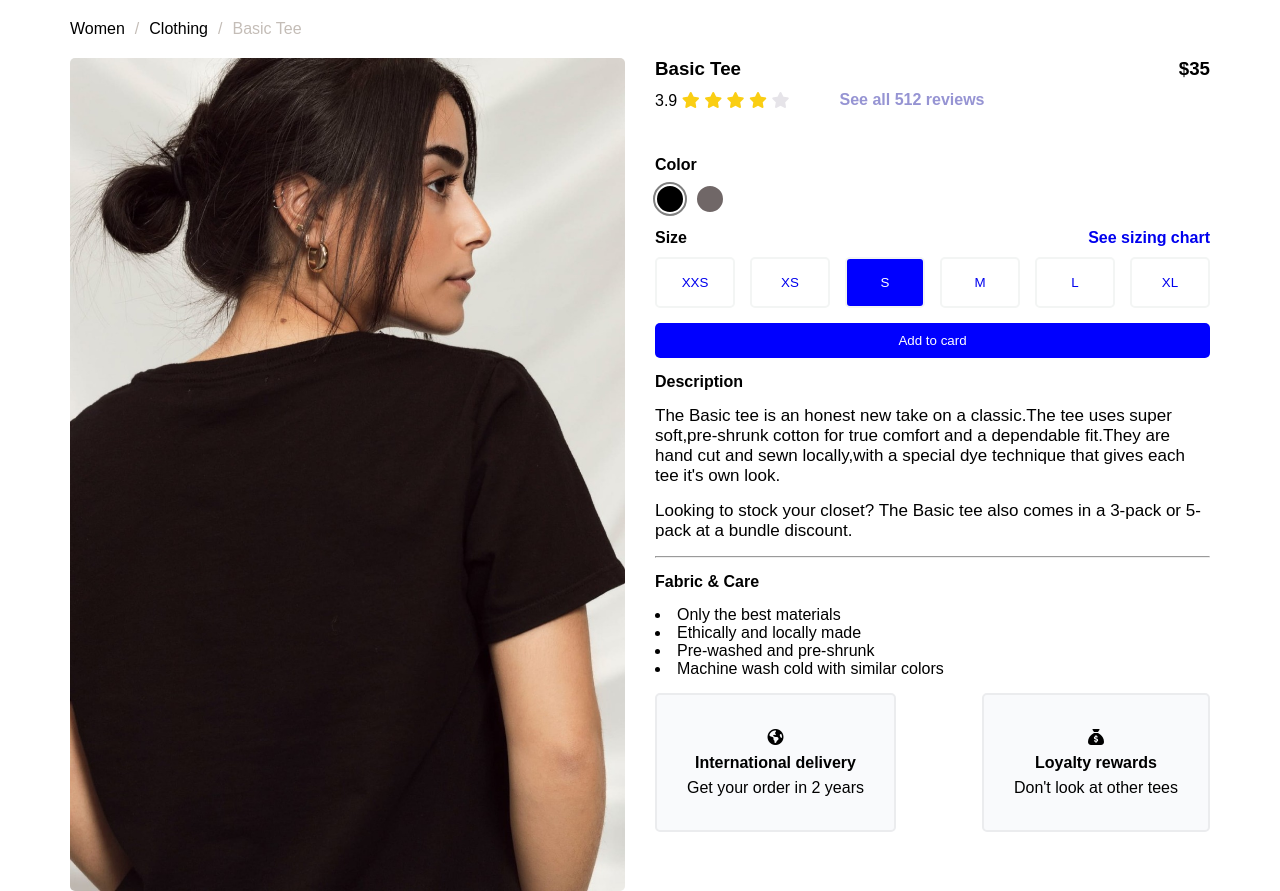
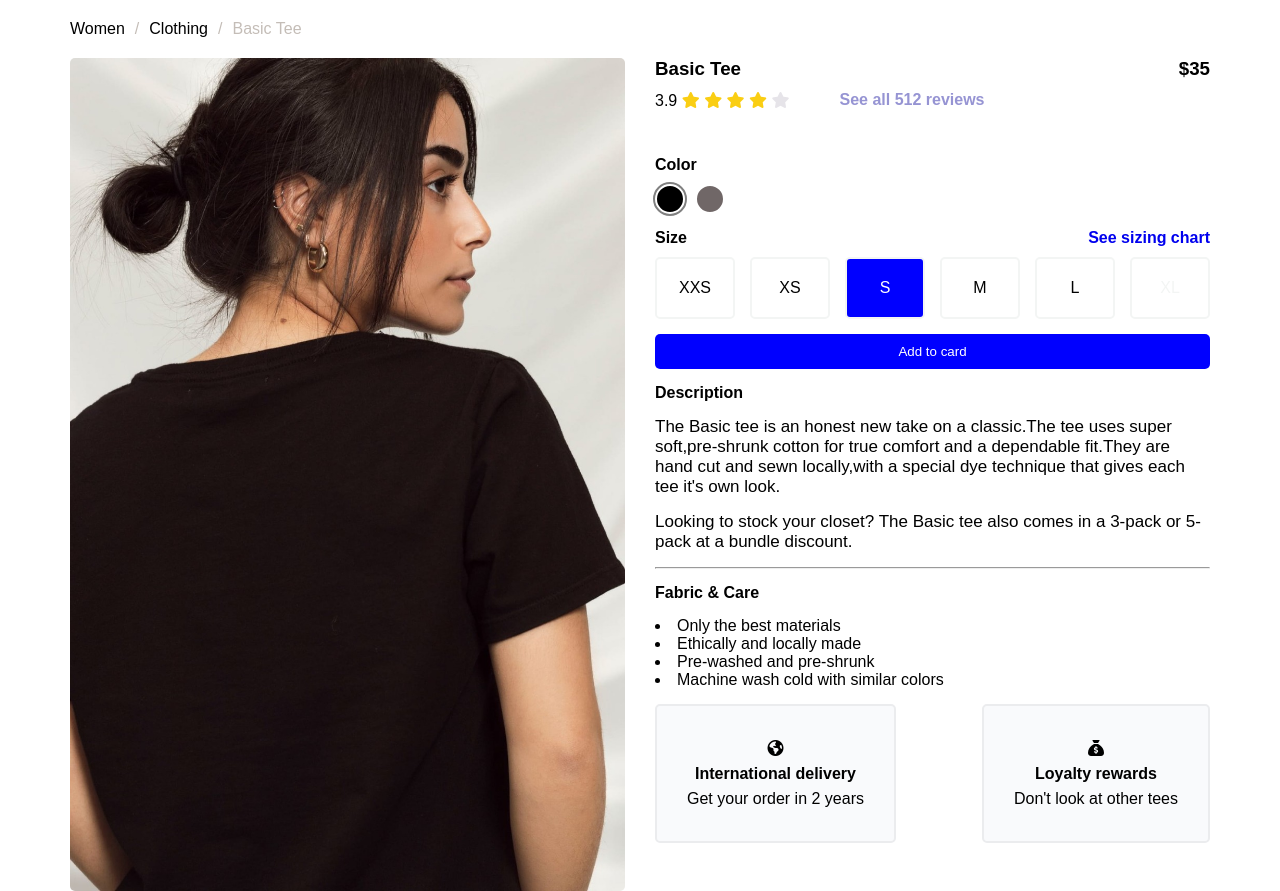
Before and after one commit to Sundarbalu11/shopping-web, a plain HTML site: page index.html in a window 1280 px wide. Shown: the top 891 px of the page. Drawn offline with Linux system fonts and the light colour scheme.

Commit message:
create shopping web

```diff
--- a/index.html
+++ b/index.html
@@ -77,12 +77,12 @@
 												<p class="chart"><b><a href="#">See sizing chart</a></b></p>
 											</div>
 											<div class="box">
-												<button><a href="#">XXS</a></button>
-												<button><a href="#">XS</a></button>
-												<button style="background-color:blue;"><a href="#" style="color:white;">S</a></button>
-												<button><a href="#">M</a></button>
-												<button><a href="#">L</a></button>
-												<button><a href="#">XL</a></button>
+												<a href="#">XXS</a>
+												<a href="#">XS</a>
+												<a href="#" style="color:white; background-color:blue;">S</a>
+												<a href="#">M</a>
+												<a href="#">L</a>
+												<a href="#" style="color:#f3f5f4">XL</a>
 											</div>
 										</div>
 									</div>
--- a/style.css
+++ b/style.css
@@ -129,20 +129,19 @@
 	display: flex;
     justify-content: space-between;
 }
-.box button{
+
+
+.box a{
+	text-decoration: none;
 	border: 2px solid #f3f5f4;
-    padding: 16px 20px;
     border-radius: 5px;
+    color: black;
+    padding: 20px;
+    background-color:white ;
     width: 80px;
-	background-color:white;
-}
-.box button a{
-	text-decoration:none;
-}
-.box button a:hover{
-	color:white;
-}
-.box button:hover{
+    text-align: center;
+	}
+.box a:hover{
 	background-color:blue;
 	color:white;
 }
```
